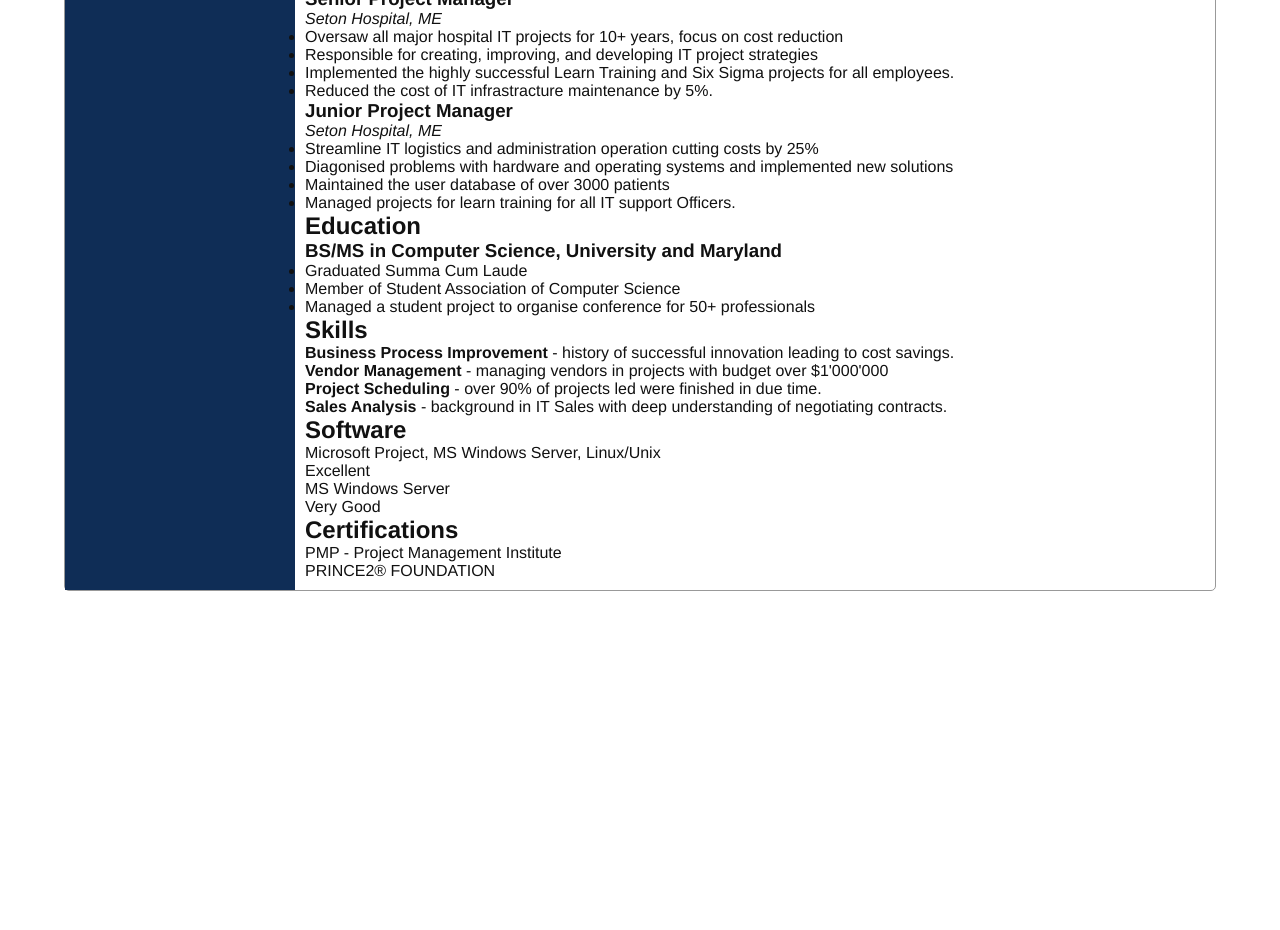
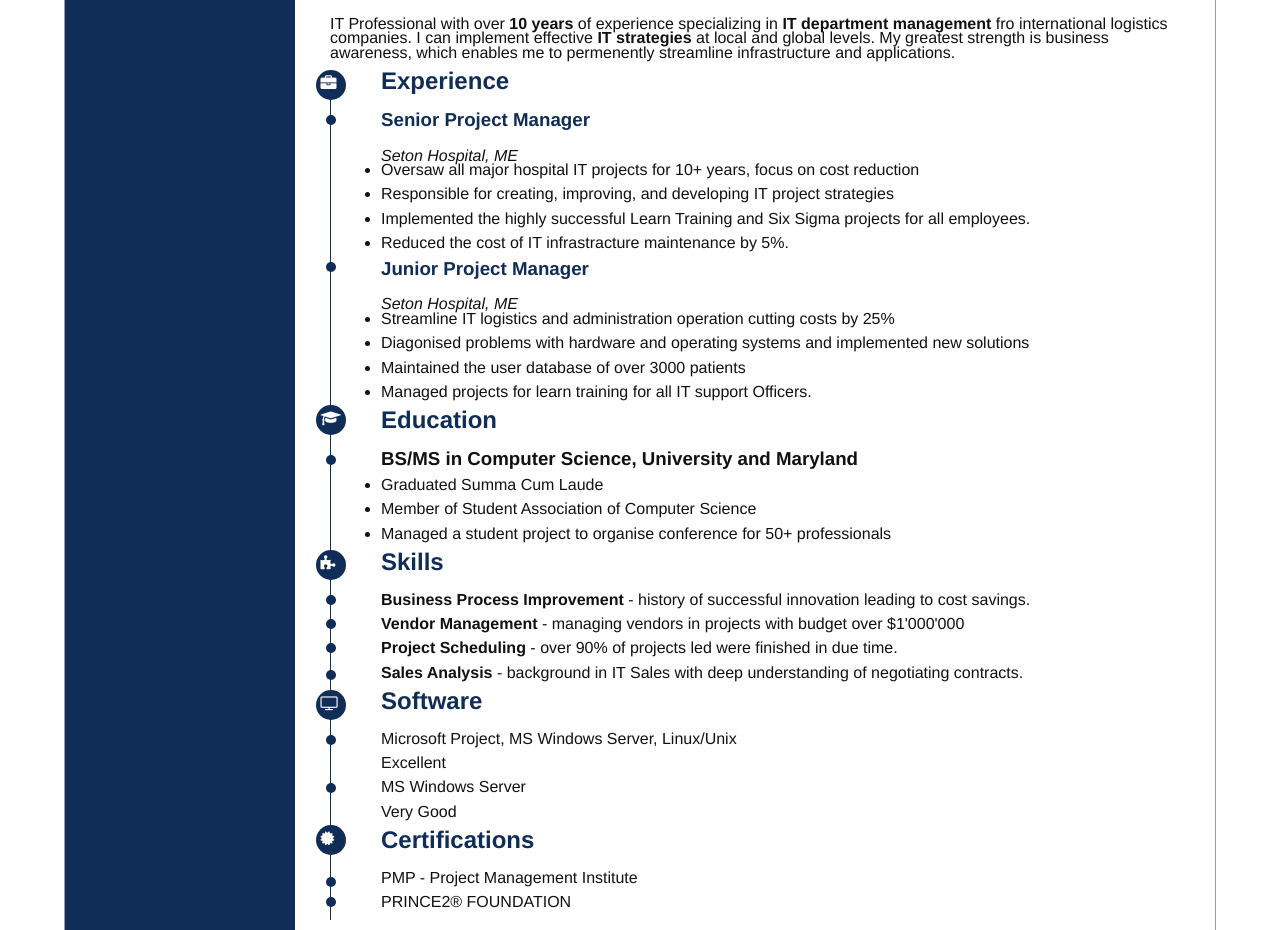
Before and after one commit to acele-happy/AndelaTask1, a plain HTML site: page index.html in a window 1280 px wide. Shown: the part 207-1137 px from the top of the page. Before the commit the page ends 800 px from the top, so only its background shows below. Drawn offline with Linux system fonts and the light colour scheme.

Commit message:
side line-progress done.

```diff
--- a/index.css
+++ b/index.css
@@ -4,6 +4,10 @@
     box-sizing: border-box;
     font-family: "Helvetica Neue", Helvetica, Arial, sans-serif;
     color: #111;
+    line-height: 0.9;
+}
+*>*{
+    margin-bottom: 10px;
 }
 
 .container{
@@ -21,10 +25,11 @@
 }
 .right{
     width:80%;
-    padding: 10px;
+    padding: 35px;
 }
 .color{
     color: #0f2d56;
+    margin-bottom: 20px;
 }
 .social{
     display: flex;
@@ -36,3 +41,114 @@
     margin-left: 10px;
     background: blue;
 }
+.line{
+    width: 1px;
+    height: auto;
+    background: #0f2d56;
+    display:flex;
+    align-items: center;
+    justify-content: center;
+    flex-direction: column;
+    margin-right: 50px;
+}
+
+.big-circle{
+    width: 30px;
+    height: 30px;
+    border-radius: 60%;
+    background: #0f2d56;
+    align-items: center;
+    justify-content: center;
+    flex-direction: column;
+}
+.big-circle> i{
+    position: relative;
+    top: 5px;
+    left: 5px;
+}
+.big-circle .fa{
+    color: #fff;
+}
+
+.circle{
+    width: 10px;
+    height: 10px;
+    background: #0f2d56;
+    border-radius: 50%;
+}
+
+
+.big-content{
+    display: flex;
+    /* justify-content: space-between; */
+}
+.briefcase{
+    position: relative;
+    top: -215px;
+}
+.c1{
+    position: relative;
+    top: -210px;
+}
+.c2{
+    position: relative;
+    top: -83px;
+}
+.graduation{
+    position: relative;
+    top: 40px;
+}
+.c3{
+    position: relative;
+    top: 50px;
+}
+
+.puzzle{
+    position: relative;
+    top: 125px;
+}
+.c4{
+    position: relative;
+    top: 130px;
+}
+.c5{
+    position: relative;
+    top: 134px;
+}
+.c6{
+    position: relative;
+    top: 138px;
+}
+.c7{
+    position: relative;
+    top: 145px;
+}
+
+.television{
+    position: relative;
+    top: 145px;
+}
+
+.c8{
+    position: relative;
+    top: 150px;
+}
+.c9{
+    position: relative;
+    top: 178px;
+}
+
+.certificate{
+    position: relative;
+    top: 200px;
+}
+
+.c10{
+    position: relative;
+    top: 212px;
+}
+
+.c11{
+    position: relative;
+    top: 212px;
+}
--- a/index.html
+++ b/index.html
@@ -7,6 +7,7 @@
     <title>Task 1</title>
     <link rel="stylesheet" href="index.css">
     <link rel="stylesheet" href="https://cdnjs.cloudflare.com/ajax/libs/font-awesome/4.7.0/css/font-awesome.min.css">
+    <link rel="stylesheet" type="text/css" href="your_website_domain/css_root/flaticon.css">
 </head>
 <body>
     <div class="container">
@@ -30,10 +31,37 @@
             </div>
 
             <div class="big-content">
-                <div></div>
+                <div class="line">
+                    <span class="big-circle briefcase"><i class="fa fa-briefcase" aria-hidden="true"></i></span>
+                    <span class="circle c1"></span>
+                    <span class="circle c2"></span>
+                    <span class="big-circle graduation"><i class="fa fa-graduation-cap" aria-hidden="true"></i></span>
+                    <span class="circle c3"></span>
+
+                    <span class="big-circle puzzle">
+                        <i class="fa fa-puzzle-piece" aria-hidden="true"></i>
+                    </span>
+                    <span class="circle c4"></span>
+                    <span class="circle c5"></span>
+                    <span class="circle c6"></span>
+                    <span class="circle c7"></span>
+
+                    <span class="big-circle television">
+                        <i class="fa fa-television" aria-hidden="true"></i>
+                    </span>
+                    <span class="circle c8"></span>
+                    <span class="circle c9"></span>
+
+                    <span class="big-circle certificate">
+                        <i class="fa fa-certificate" aria-hidden="true"></i>
+                    </span>
+                    <span class="circle c10"></span>
+                    <span class="circle c11"></span>
+
+                </div>
                 <div>
-                    <h2>Experience</h2>
-                    <h3>Senior Project Manager</h3>
+                    <h2 class="color">Experience</h2>
+                    <h3 class="color">Senior Project Manager</h3>
                     <i>Seton Hospital, ME</i>
                     <ul>
                         <li>Oversaw all major hospital IT projects for 10+ years, focus on cost reduction</li>
@@ -41,7 +69,7 @@
                         <li>Implemented the highly successful Learn Training and Six Sigma projects for all employees.</li>
                         <li>Reduced the cost of IT infrastracture maintenance by 5%.</li>
                     </ul>
-                    <h3>Junior Project Manager</h3>
+                    <h3 class="color">Junior Project Manager</h3>
                     <i>Seton Hospital, ME</i>
                     <ul>
                         <li>Streamline IT logistics and administration operation cutting costs by 25%</li>
@@ -50,7 +78,7 @@
                         <li>Managed projects for learn training for all IT support Officers.</li>
                     </ul>
 
-                    <h2>Education</h2>
+                    <h2 class="color">Education</h2>
                     <h3>BS/MS in Computer Science, University and Maryland</h3>
                     <ul>
                         <li>Graduated Summa Cum Laude</li>
@@ -58,14 +86,14 @@
                         <li>Managed a student project to organise conference for 50+ professionals</li>
                     </ul>
 
-                    <h2>Skills</h2>
+                    <h2 class="color">Skills</h2>
                     <div>
                         <p><b>Business Process Improvement</b> - history of successful innovation leading to cost savings.</p>
                         <p><b>Vendor Management</b> - managing vendors in projects with budget over $1'000'000</p>
                         <p><b>Project Scheduling</b> - over 90% of projects led were finished in due time.</p>
                         <p><b>Sales Analysis</b> - background in IT Sales with deep understanding of negotiating contracts.</p>
                     </div>
-                    <h2>Software</h2>
+                    <h2 class="color">Software</h2>
                     <div>
                         <div>
                             <p>Microsoft Project, MS Windows Server, Linux/Unix</p>
@@ -91,7 +119,7 @@
                         </div>
                     </div>
 
-                    <h2>Certifications</h2>
+                    <h2 class="color">Certifications</h2>
                     <p>PMP - Project Management Institute</p>
                     <p>PRINCE2&reg; FOUNDATION</p>
                 </div>
```
